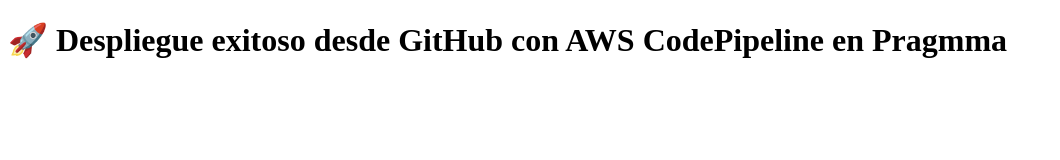
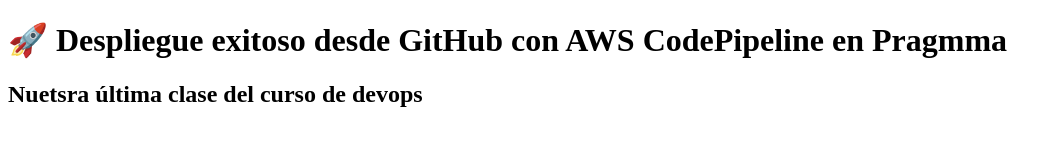
Before and after one commit to devopspragmma01/webapp-cicd-lab, a plain HTML site: page app/index.html in a window 1280 px wide. Shown: the whole page, without its empty margins (0-1060 px from the left). Drawn offline with Linux system fonts and the light colour scheme.

Commit message:
Update index.html

```diff
--- a/app/index.html
+++ b/app/index.html
@@ -3,5 +3,6 @@
 <head><title>Mi App CI/CD </title></head>
 <body>
   <h1>🚀 Despliegue exitoso desde GitHub con AWS CodePipeline en Pragmma</h1>
+  <h2>Nuetsra última clase del curso de devops</h2>
 </body>
 </html>
```
